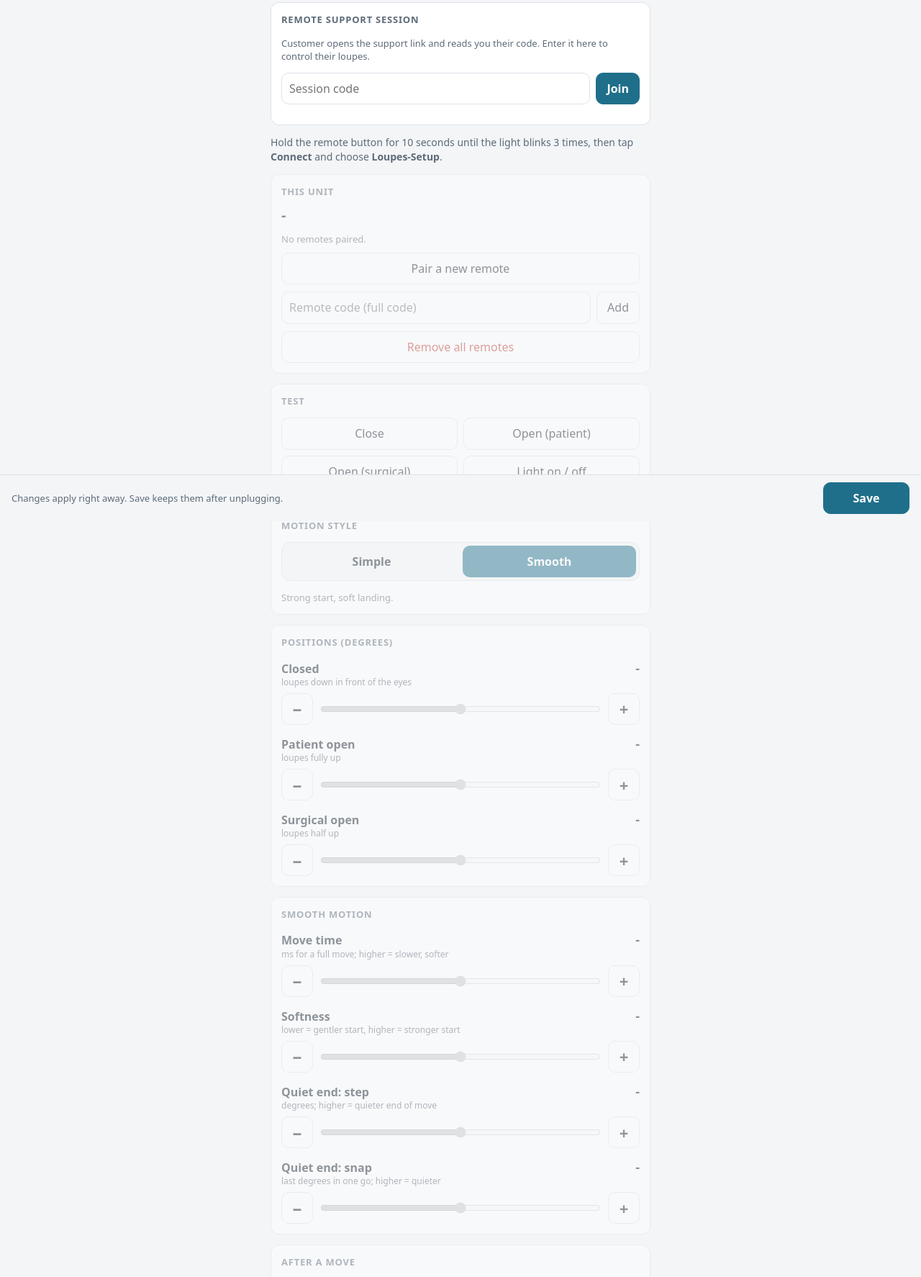
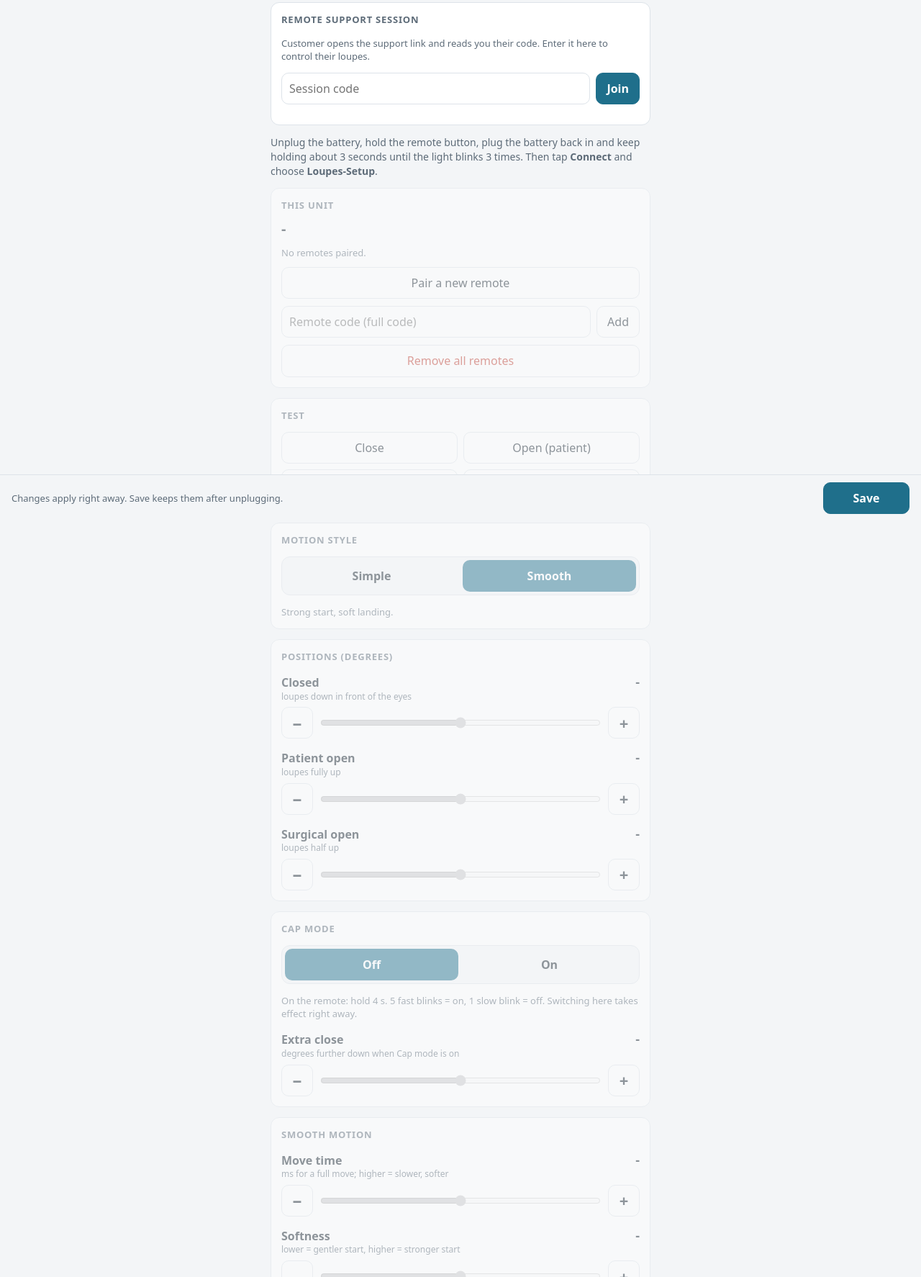
Before and after one commit to lumeinnovation/loupes-setup, a plain HTML site: page index.html in a window 1280 px wide. Shown: the part 76-1850 px from the top of the page at 72% size. Drawn offline with Linux system fonts and the light colour scheme.

Commit message:
Add Cap mode controls and new setup-mode instructions

```diff
--- a/index.html
+++ b/index.html
@@ -77,7 +77,7 @@ fieldset:disabled{opacity:.45}
     <div class="addrow"><input id="rcode" maxlength="6" autocapitalize="characters" placeholder="Session code" aria-label="Session code"><button id="rjoin" class="primary">Join</button></div>
     <p class="modeinfo" id="rstatus"></p>
   </section>
-  <p class="hint" id="hint">Hold the remote button for 10 seconds until the light blinks 3 times, then tap <b>Connect</b> and choose <b>Loupes-Setup</b>.</p>
+  <p class="hint" id="hint">Unplug the battery, hold the remote button, plug the battery back in and keep holding about 3 seconds until the light blinks 3 times. Then tap <b>Connect</b> and choose <b>Loupes-Setup</b>.</p>
   <fieldset id="all" disabled>
     <section class="unit">
       <h2>This unit</h2>
@@ -106,6 +106,14 @@ fieldset:disabled{opacity:.45}
       <p class="modeinfo" id="modeinfo"></p>
     </section>
     <section id="positions"><h2>Positions (degrees)</h2></section>
+    <section id="capbox">
+      <h2>Cap mode</h2>
+      <div class="seg" role="group" aria-label="Cap mode">
+        <button id="cap_off" aria-pressed="true">Off</button>
+        <button id="cap_on" aria-pressed="false">On</button>
+      </div>
+      <p class="modeinfo">On the remote: hold 4 s. 5 fast blinks = on, 1 slow blink = off. Switching here takes effect right away.</p>
+    </section>
     <section id="simple"><h2>Simple motion</h2></section>
     <section id="motion"><h2>Smooth motion</h2></section>
     <section id="common"><h2>After a move</h2></section>
@@ -133,6 +141,7 @@ const SETTINGS = [
   {k:'closed', sec:'positions', label:'Closed', help:'loupes down in front of the eyes', min:0, max:190, step:1, test:'close'},
   {k:'patient',sec:'positions', label:'Patient open', help:'loupes fully up', min:0, max:190, step:1, test:'open'},
   {k:'surg',   sec:'positions', label:'Surgical open', help:'loupes half up', min:0, max:190, step:1, test:'surgical'},
+  {k:'capdeg', sec:'capbox', label:'Extra close', help:'degrees further down when Cap mode is on', min:0, max:10, step:1, test:'close'},
   {k:'simple', sec:'simple', label:'Speed', help:'0 = full speed like the X1; higher = slower, up to 2 s for a full move', min:0, max:2000, step:50, zero:'Full'},
   {k:'speed',  sec:'motion', label:'Move time', help:'ms for a full move; higher = slower, softer', min:200, max:2000, step:50},
   {k:'ease',   sec:'motion', label:'Softness', help:'lower = gentler start, higher = stronger start', min:1, max:4, step:0.1},
@@ -147,6 +156,10 @@ let waiter = null, rxChar = null, device = null, inbox = '', queue = Promise.res
 const dec = (v,s) => (String(s).includes('.') ? Number(v).toFixed(String(s).split('.')[1].length) : String(Math.round(v)));
 
 const show = (s, v) => (s.zero && Number(v) === 0) ? s.zero : dec(v, s.step);
+function setCap(on, sendIt) {
+  $('cap_on').setAttribute('aria-pressed', on); $('cap_off').setAttribute('aria-pressed', !on);
+  if (sendIt) send('cap ' + (on ? 1 : 0));
+}
 function setMode(smooth, sendIt) {
   $('m_smooth').setAttribute('aria-pressed', smooth); $('m_simple').setAttribute('aria-pressed', !smooth);
   $('motion').hidden = !smooth; $('simple').hidden = smooth;
@@ -230,6 +243,7 @@ function onText(t) {
       if (onLine(line.trim())) continue;
       const m = line.match(/^(\w+) (-?[\d.]+)/);
       if (!m) { if (/SAVED/.test(line)) markDirty(false); continue; }
+      if (m[1] === 'cap') { setCap(m[2] !== '0', false); continue; }
       const s = SETTINGS.find(x => x.k === m[1]); if (!s && m[1] !== 'smooth') continue;
       if (m[1] === 'smooth') { setMode(m[2] !== '0', false); continue; }
       $('r_'+s.k).value = m[2]; $('v_'+s.k).textContent = show(s, m[2]);
@@ -287,6 +301,8 @@ $('clearbtn').addEventListener('click', () => { if (confirm('Remove ALL remotes
 $('m_smooth').addEventListener('click', () => setMode(true, true));
 $('m_simple').addEventListener('click', () => setMode(false, true));
 setMode(true, false);
+$('cap_on').addEventListener('click', () => setCap(true, true));
+$('cap_off').addEventListener('click', () => setCap(false, true));
 $('defaults').addEventListener('click', () => { send('defaults'); markDirty(true); });
 </script>
 </body>
```
